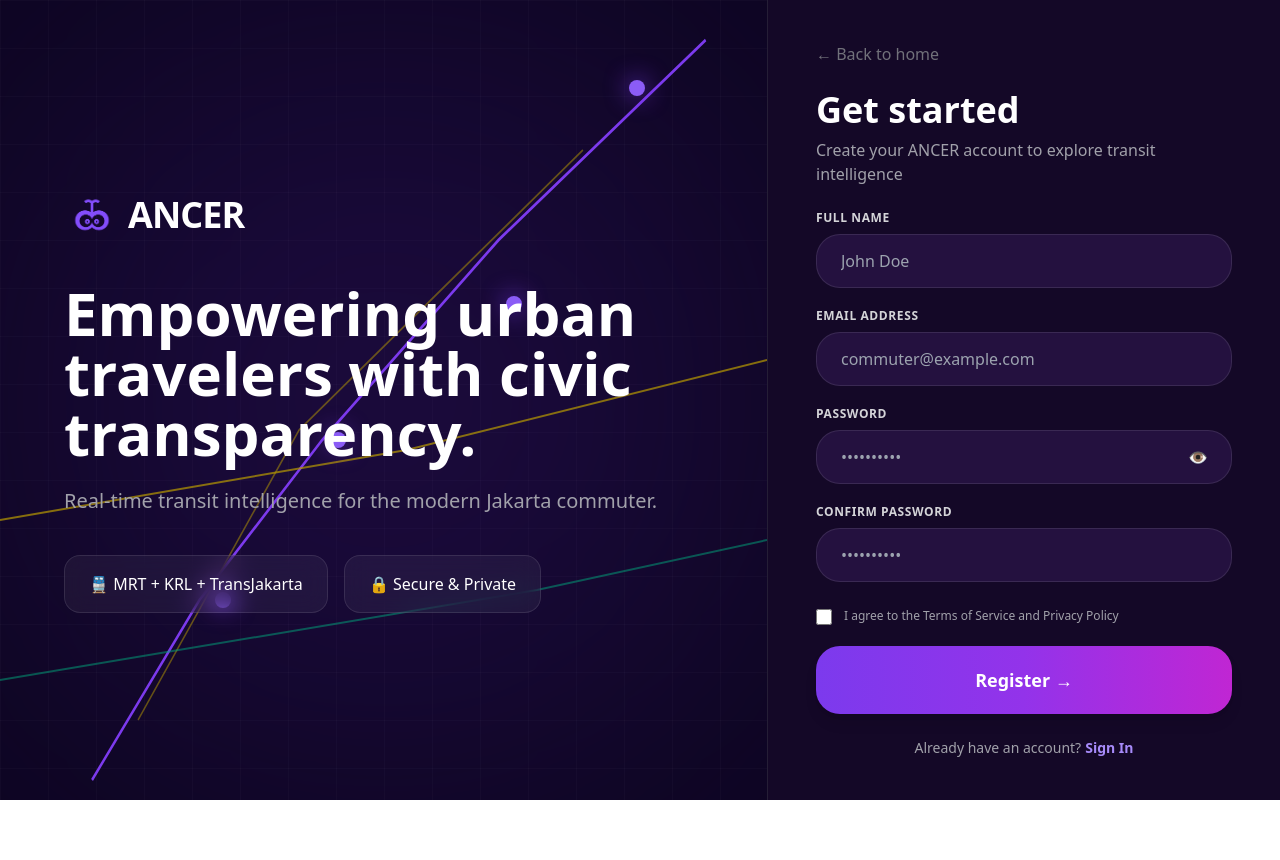
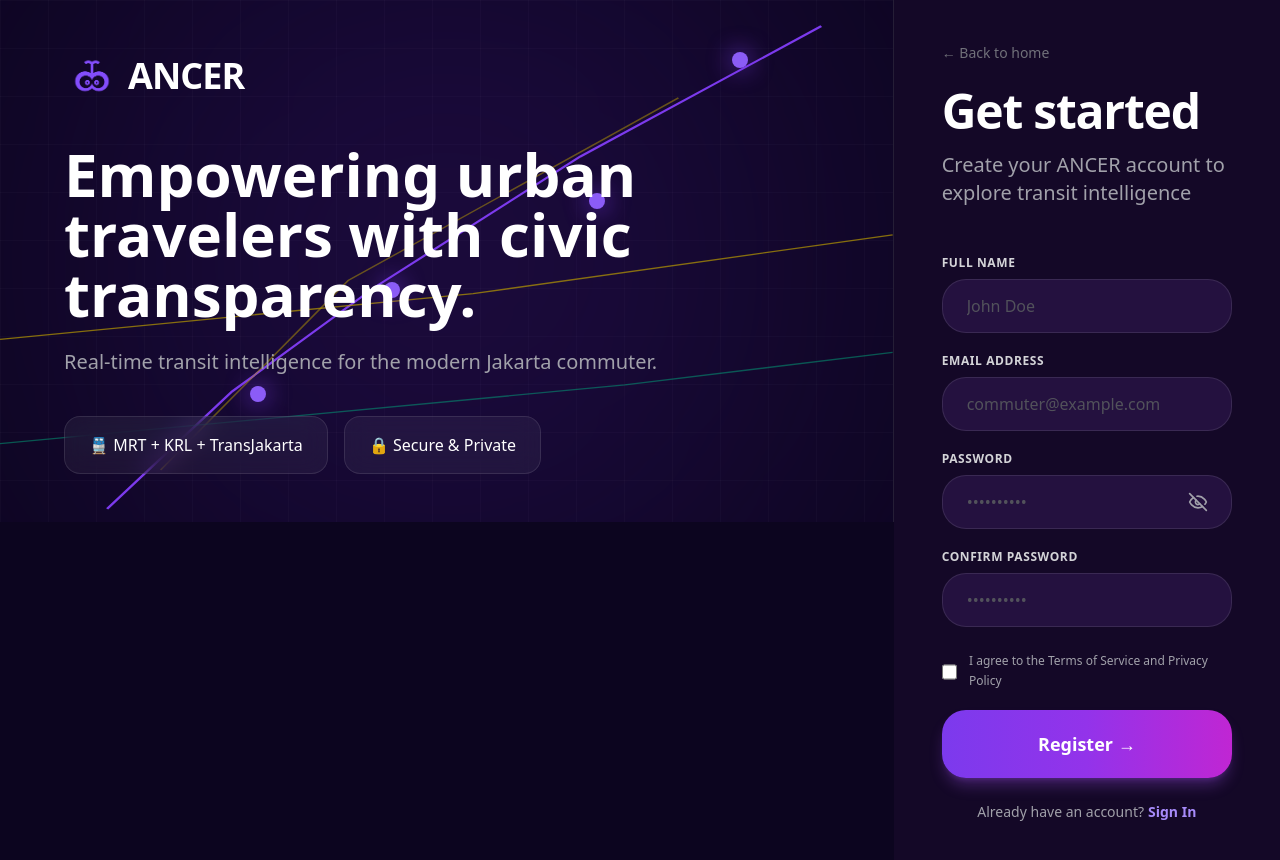
Before and after one commit to farrelabdaaghazka/Ancer, a React (Vite) app: page /register in a window 1280 px wide. Before the commit the page ends 800 px from the top, so only its background shows below. Built offline with nearby package versions, Linux system fonts and the light colour scheme.

Commit message:
fix: menambahkan components side untuk login dan register

```diff
--- /dev/null
+++ b/src/components/AuthLayoutSide.jsx
@@ -0,0 +1,76 @@
+import React from "react";
+import ancerLogo from "../assets/logo/ancer logo.png";
+
+export default function AuthLayoutSide() {
+  return (
+    <div className="w-full h-full relative border-r border-white/10 overflow-hidden flex flex-col justify-center">
+      {/* GRID BACKGROUND */}
+      <div
+        className="absolute inset-0 opacity-30"
+        style={{
+          backgroundImage: `
+            linear-gradient(rgba(255,255,255,0.08) 1px, transparent 1px),
+            linear-gradient(90deg, rgba(255,255,255,0.08) 1px, transparent 1px)
+          `,
+          backgroundSize: "48px 48px"
+        }}
+      ></div>
+
+      {/* PURPLE GLOW */}
+      <div className="absolute w-[700px] h-[700px] rounded-full bg-violet-700/20 blur-[180px] left-1/2 top-1/2 -translate-x-1/2 -translate-y-1/2"></div>
+
+      {/* GRAPH / LINES */}
+      <svg
+        className="absolute inset-0 w-full h-full"
+        viewBox="0 0 1000 800"
+        preserveAspectRatio="none"
+      >
+        <polyline points="120,780 260,600 420,440 650,240 920,40" fill="none" stroke="#7C3AED" strokeWidth="3" />
+        <polyline points="0,520 530,450 1000,360" fill="none" stroke="#B89A00" strokeWidth="2" opacity="0.7" />
+        <polyline points="180,720 390,430 760,150" fill="none" stroke="#B89A00" strokeWidth="2" opacity="0.5" />
+        <polyline points="0,680 700,590 1000,540" fill="none" stroke="#00A87D" strokeWidth="2" opacity="0.5" />
+      </svg>
+
+      {/* GLOW POINTS */}
+      <div className="absolute top-[74%] left-[28%]">
+        <div className="w-4 h-4 rounded-full bg-violet-500 shadow-[0_0_25px_#7C3AED]"></div>
+      </div>
+      <div className="absolute top-[54%] left-[43%]">
+        <div className="w-4 h-4 rounded-full bg-violet-500 shadow-[0_0_25px_#7C3AED]"></div>
+      </div>
+      <div className="absolute top-[37%] left-[66%]">
+        <div className="w-4 h-4 rounded-full bg-violet-500 shadow-[0_0_25px_#7C3AED]"></div>
+      </div>
+      <div className="absolute top-[10%] left-[82%]">
+        <div className="w-4 h-4 rounded-full bg-violet-500 shadow-[0_0_25px_#7C3AED]"></div>
+      </div>
+
+      {/* CONTENT */}
+      <div className="relative z-10 flex flex-col justify-center px-10 xl:px-16 2xl:px-24 py-12">
+        {/* LOGO */}
+        <div className="flex items-center gap-2 mb-10">
+          <img src={ancerLogo} alt="Ancer Logo" className="w-14 h-14 object-contain" />
+          <h1 className="font-black text-3xl xl:text-4xl tracking-tight">ANCER</h1>
+        </div>
+
+        {/* TITLE */}
+        <h2 className="font-extrabold text-5xl xl:text-6xl 2xl:text-7xl leading-tight max-w-[700px]">
+          Empowering urban travelers with civic transparency.
+        </h2>
+        <p className="mt-6 text-zinc-400 text-lg xl:text-xl max-w-[650px]">
+          Real-time transit intelligence for the modern Jakarta commuter.
+        </p>
+
+        {/* FEATURES */}
+        <div className="flex flex-wrap gap-4 mt-10">
+          <div className="px-6 py-4 rounded-2xl border border-white/10 bg-white/5 backdrop-blur-md">
+            🚆 MRT + KRL + TransJakarta
+          </div>
+          <div className="px-6 py-4 rounded-2xl border border-white/10 bg-white/5 backdrop-blur-md">
+            🔒 Secure & Private
+          </div>
+        </div>
+      </div>
+    </div>
+  );
+}
--- a/src/pages/Register.jsx
+++ b/src/pages/Register.jsx
@@ -1,6 +1,6 @@
 import React, { useState } from "react";
 import { useNavigate } from "react-router-dom";
-import ancerLogo from "../assets/logo/ancer logo.png";
+import AuthLayoutSide from "../components/AuthLayoutSide";
 
 export default function RegisterPage() {
   const navigate = useNavigate();
@@ -15,173 +15,61 @@ export default function RegisterPage() {
     e.preventDefault();
     setError("");
 
-    // Validasi apakah password dan isi ulang password sudah cocok
+    // Validasi kecocokan password
     if (password !== confirmPassword) {
       setError("Password dan konfirmasi password tidak cocok!");
       return;
     }
 
-    console.log("Mendaftarkan user...", { name, email, password });
+    // Objek data user yang didaftarkan
+    const userData = { name, email, password };
 
-    // Setelah sukses, arahkan ke halaman login
+    // Log notifikasi sistem biasa di konsol
+    console.log("Registration data captured:");
+    console.dir(userData);
+
+    // Simulasi sukses dan arahkan ke halaman login
     setTimeout(() => {
       navigate("/login");
-  }, 1000); // delay 1 detik sebelum lempar ke login
+    }, 1000);
   };
+
   return (
     <div className="min-h-screen flex flex-col lg:flex-row text-white bg-[#0C051F]">
+      {/* SEBELAH KIRI: Komponen Side */}
+      <AuthLayoutSide />
 
-        {/* LEFT SECTION */}
-        <div
-            className="hidden lg:flex lg:w-[60%] relative border-r border-white/10 overflow-hidden"
-        >
-
-            {/* GRID */}
-            <div
-                className="absolute inset-0 opacity-30"
-                style={{
-                    backgroundImage: `
-                    linear-gradient(rgba(255,255,255,0.08) 1px, transparent 1px),
-                    linear-gradient(90deg, rgba(255,255,255,0.08) 1px, transparent 1px)
-                    `,
-                    backgroundSize: "48px 48px"
-                }}
-            ></div>
-
-            {/* PURPLE GLOW */}
-            <div
-                className="absolute w-[700px] h-[700px] rounded-full bg-violet-700/20 blur-[180px]
-                left-1/2 top-1/2 -translate-x-1/2 -translate-y-1/2"
-            ></div>
-
-            {/* GRAPH */}
-            <svg
-                className="absolute inset-0 w-full h-full"
-                viewBox="0 0 1000 800"
-                preserveAspectRatio="none"
-            >
-                <polyline
-                    points="120,780 260,600 420,440 650,240 920,40"
-                    fill="none"
-                    stroke="#7C3AED"
-                    strokeWidth="3"
-                />
-                <polyline
-                    points="0,520 530,450 1000,360"
-                    fill="none"
-                    stroke="#B89A00"
-                    strokeWidth="2"
-                    opacity="0.7"
-                />
-                <polyline
-                    points="180,720 390,430 760,150"
-                    fill="none"
-                    stroke="#B89A00"
-                    strokeWidth="2"
-                    opacity="0.5"
-                />
-                <polyline
-                    points="0,680 700,590 1000,540"
-                    fill="none"
-                    stroke="#00A87D"
-                    strokeWidth="2"
-                    opacity="0.5"
-                />
-            </svg>
-
-            {/* GLOW POINTS */}
-            <div className="absolute top-[74%] left-[28%]">
-                <div className="w-4 h-4 rounded-full bg-violet-500 shadow-[0_0_25px_#7C3AED]"></div>
-            </div>
-            <div className="absolute top-[54%] left-[43%]">
-                <div className="w-4 h-4 rounded-full bg-violet-500 shadow-[0_0_25px_#7C3AED]"></div>
-            </div>
-            <div className="absolute top-[37%] left-[66%]">
-                <div className="w-4 h-4 rounded-full bg-violet-500 shadow-[0_0_25px_#7C3AED]"></div>
-            </div>
-            <div className="absolute top-[10%] left-[82%]">
-                <div className="w-4 h-4 rounded-full bg-violet-500 shadow-[0_0_25px_#7C3AED]"></div>
-            </div>
-
-            {/* CONTENT */}
-            <div
-                className="relative z-10 flex flex-col justify-center px-10 xl:px-16 2xl:px-24 py-12"
-            >
-                {/* LOGO */}
-            <div className="flex items-center gap-2 mb-10">
-                    <img
-                        src={ancerLogo}
-                        alt="Ancer Logo"
-                        className="w-14 h-14 object-contain"
-                    />
-
-                    <h1 className="font-black text-3xl xl:text-4xl tracking-tight">
-                        ANCER
-                    </h1>
-                </div>
-
-
-                {/* TITLE */}
-                <h2
-                    className="font-extrabold text-5xl xl:text-6xl 2xl:text-7xl leading-tight max-w-[700px]"
-                >
-                    Empowering urban travelers with civic transparency.
-                </h2>
-                <p
-                    className="mt-6 text-zinc-400 text-lg xl:text-xl max-w-[650px]"
-                >
-                    Real-time transit intelligence for the modern Jakarta commuter.
-                </p>
-
-                {/* FEATURES */}
-                <div className="flex flex-wrap gap-4 mt-10">
-                    <div
-                        className="px-6 py-4 rounded-2xl border border-white/10 bg-white/5 backdrop-blur-md"
-                    >
-                        🚆 MRT + KRL + TransJakarta
-                    </div>
-                    <div
-                        className="px-6 py-4 rounded-2xl border border-white/10 bg-white/5 backdrop-blur-md"
-                    >
-                        🔒 Secure & Private
-                    </div>
-                </div>
-            </div>
-        </div>
-
-        {/* RIGHT SECTION */}
-        <div
-            className="w-full lg:w-[40%] bg-[#140827] flex items-center justify-center px-8 xl:px-12 py-10 overflow-y-auto"
-        >
+      {/* SEBELAH KANAN: Form Menu Registrasi */}
+      <div className="w-full lg:w-[40%] bg-[#140827] flex items-center justify-center px-8 xl:px-12 py-10 overflow-y-auto">
         <div className="w-full max-w-md">
 
-                {/* BACK */}
+          {/* TOMBOL KEMBALI */}
           <button
             onClick={() => navigate("/")}
-                    className="text-zinc-500 hover:text-white transition mb-6 text-left"
+            className="text-zinc-500 hover:text-white transition mb-6 text-left text-sm font-medium"
           >
             ← Back to home
           </button>
 
-                {/* HEADING */}
-                <h1 className="text-4xl font-bold mb-2">
+          {/* JUDUL UTAMA & FONT (Kembar Identik dengan Login) */}
+          <h1 className="text-4xl xl:text-5xl 2xl:text-6xl font-bold mb-4 tracking-tight">
             Get started
           </h1>
-                <p className="text-zinc-400 text-base mb-6">
+          <p className="text-zinc-400 text-lg xl:text-xl mb-12">
             Create your ANCER account to explore transit intelligence
           </p>
 
-                {/* ERROR MESSAGE */}
+          {/* NOTIFIKASI ERROR */}
           {error && (
-                    <div className="p-4 mb-4 text-sm text-red-400 bg-red-950/40 border border-red-500/30 rounded-2xl">
+            <div className="p-4 mb-4 text-sm text-red-400 bg-red-950/40 border border-red-500/30 rounded-2xl animate-fade-in">
               ⚠️ {error}
             </div>
           )}
 
-                {/* FORM */}
+          {/* FORM PENDAFTARAN */}
           <form onSubmit={handleSubmit} className="space-y-5">
 
-                    {/* FULL NAME */}
+            {/* INPUT NAMA LENGKAP */}
             <div>
               <label className="block uppercase tracking-wider text-zinc-300 font-semibold mb-2 text-xs">
                 Full Name
@@ -192,11 +80,11 @@ export default function RegisterPage() {
                 value={name}
                 onChange={(e) => setName(e.target.value)}
                 placeholder="John Doe"
-                            className="w-full bg-[#24113F] border border-white/10 rounded-3xl px-6 py-3.5 text-base outline-none focus:ring-2 focus:ring-violet-500"
+                className="w-full bg-[#24113F] border border-white/10 rounded-3xl px-6 py-3.5 text-base outline-none focus:ring-2 focus:ring-violet-500 transition-all duration-200 text-white placeholder-zinc-600"
               />
             </div>
 
-                    {/* EMAIL */}
+            {/* INPUT EMAIL */}
             <div>
               <label className="block uppercase tracking-wider text-zinc-300 font-semibold mb-2 text-xs">
                 Email Address
@@ -207,11 +95,11 @@ export default function RegisterPage() {
                 value={email}
                 onChange={(e) => setEmail(e.target.value)}
                 placeholder="commuter@example.com"
-                            className="w-full bg-[#24113F] border border-white/10 rounded-3xl px-6 py-3.5 text-base outline-none focus:ring-2 focus:ring-violet-500"
+                className="w-full bg-[#24113F] border border-white/10 rounded-3xl px-6 py-3.5 text-base outline-none focus:ring-2 focus:ring-violet-500 transition-all duration-200 text-white placeholder-zinc-600"
               />
             </div>
 
-                    {/* PASSWORD */}
+            {/* INPUT PASSWORD */}
             <div>
               <label className="block uppercase tracking-wider text-zinc-300 font-semibold mb-2 text-xs">
                 Password
@@ -223,19 +111,31 @@ export default function RegisterPage() {
                   value={password}
                   onChange={(e) => setPassword(e.target.value)}
                   placeholder="••••••••••"
-                                className="w-full bg-[#24113F] border border-white/10 rounded-3xl px-6 py-3.5 text-base outline-none focus:ring-2 focus:ring-violet-500"
+                  className="w-full bg-[#24113F] border border-white/10 rounded-3xl px-6 py-3.5 text-base outline-none focus:ring-2 focus:ring-violet-500 transition-all duration-200 text-white placeholder-zinc-600 pr-14"
                 />
                 <button
                   type="button"
                   onClick={() => setShowPassword(!showPassword)}
-                                className="absolute right-6 top-1/2 -translate-y-1/2 text-zinc-500 hover:text-zinc-300 transition"
+                  className="absolute right-6 top-1/2 -translate-y-1/2 text-zinc-400 hover:text-zinc-200 transition-colors"
                 >
-                                {showPassword ? "🙈" : "👁"}
+                  {showPassword ? (
+                    <svg xmlns="http://www.w3.org/2000/svg" width="20" height="20" viewBox="0 0 24 24" fill="none" stroke="currentColor" strokeWidth="2" strokeLinecap="round" strokeLinejoin="round">
+                      <path d="M2.062 12.348a1 1 0 0 1 0-.696 10.75 10.75 0 0 1 19.876 0 1 1 0 0 1 0 .696 10.75 10.75 0 0 1-19.876 0z"/>
+                      <circle cx="12" cy="12" r="3"/>
+                    </svg>
+                  ) : (
+                    <svg xmlns="http://www.w3.org/2000/svg" width="20" height="20" viewBox="0 0 24 24" fill="none" stroke="currentColor" strokeWidth="2" strokeLinecap="round" strokeLinejoin="round">
+                      <path d="M9.88 9.88a3 3 0 1 0 4.24 4.24"/>
+                      <path d="M10.73 5.08A10.43 10.43 0 0 1 12 5c7 0 10 7 10 7a13.16 13.16 0 0 1-1.67 2.68"/>
+                      <path d="M6.61 6.61A13.52 13.52 0 0 0 2 12s3 7 10 7a9.74 9.74 0 0 0 5.39-1.61"/>
+                      <line x1="2" y1="2" x2="22" y2="22"/>
+                    </svg>
+                  )}
                 </button>
               </div>
             </div>
 
-                    {/* CONFIRM PASSWORD */}
+            {/* MASUKKAN KONFIRMASI PASSWORD */}
             <div>
               <label className="block uppercase tracking-wider text-zinc-300 font-semibold mb-2 text-xs">
                 Confirm Password
@@ -247,39 +147,38 @@ export default function RegisterPage() {
                   value={confirmPassword}
                   onChange={(e) => setConfirmPassword(e.target.value)}
                   placeholder="••••••••••"
-                                className="w-full bg-[#24113F] border border-white/10 rounded-3xl px-6 py-3.5 text-base outline-none focus:ring-2 focus:ring-violet-500"
+                  className="w-full bg-[#24113F] border border-white/10 rounded-3xl px-6 py-3.5 text-base outline-none focus:ring-2 focus:ring-violet-500 transition-all duration-200 text-white placeholder-zinc-600"
                 />
               </div>
             </div>
 
-                    {/* TERMS AGREEMENT */}
+            {/* PERSETUJUAN LAYANAN */}
             <div className="flex items-start gap-3 pt-1">
               <label className="flex items-center gap-3 text-zinc-400 cursor-pointer select-none text-xs leading-relaxed">
                 <input
                   type="checkbox"
                   required
-                                className="w-4 h-4 rounded mt-0.5"
+                  className="w-4 h-4 rounded mt-0.5 accent-violet-600"
                 />
                 I agree to the Terms of Service and Privacy Policy
               </label>
             </div>
 
-                    {/* BUTTON */}
+            {/* TOMBOL UTAMA (Sama Persis dengan Tombol Sign In Login) */}
             <button
               type="submit"
-                        className="w-full py-5 rounded-3xl font-bold text-lg text-white bg-gradient-to-r from-violet-600 via-purple-600 to-fuchsia-600 hover:opacity-95 hover:scale-[1.01] transition-all duration-200 shadow-lg shadow-purple-500/3xl mt-2"
+              className="w-full py-5 rounded-3xl font-bold text-lg text-white bg-gradient-to-r from-violet-600 via-purple-600 to-fuchsia-600 hover:opacity-95 hover:scale-[1.01] transition-all duration-200 shadow-lg shadow-purple-500/30 mt-2"
             >
               Register →
             </button>
-
           </form>
 
-                {/* FOOTER */}
+          {/* LINK KE LOGIN */}
           <p className="text-center text-zinc-400 text-sm mt-6">
             Already have an account?
             <button
               onClick={() => navigate("/login")}
-                        className="text-violet-400 font-semibold ml-1 hover:underline"
+              className="text-violet-400 font-semibold ml-1 hover:underline focus:outline-none"
             >
               Sign In
             </button>
@@ -287,7 +186,6 @@ export default function RegisterPage() {
 
         </div>
       </div>
-
     </div>
   );
 }
```
Lines whose indentation alone changed are shown as unchanged.
